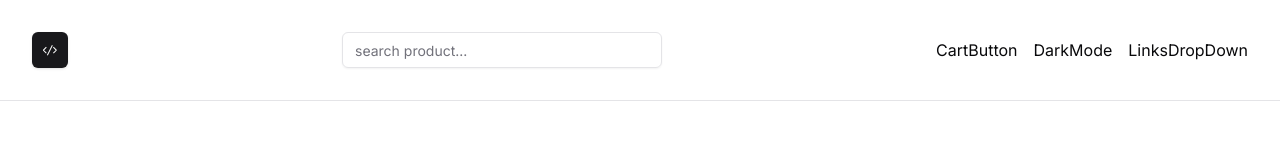
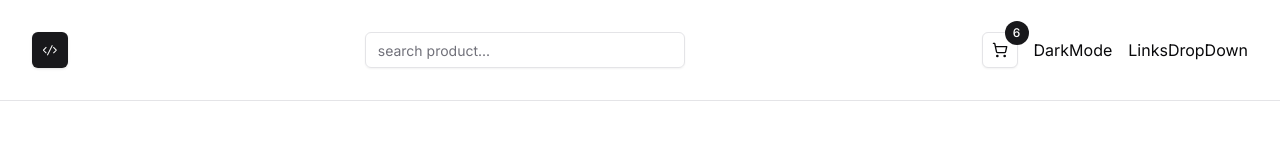
Before and after one commit to thatsehannah/nextjs-storefront, a Next.js app: page / in a window 1280 px wide. Shown: the top 160 px of the page. Built offline with nearby package versions, Linux system fonts and the light colour scheme.

Commit message:
creating a cart button with span to show num of items in cart

```diff
--- a/components/navbar/components/CartButton.tsx
+++ b/components/navbar/components/CartButton.tsx
@@ -1,7 +1,26 @@
 import React from 'react';
+import Link from 'next/link';
+import { Button } from '@/components/ui/button';
+import { LuShoppingCart } from 'react-icons/lu';
 
-const CartButton = () => {
-  return <div>CartButton</div>;
+const CartButton = async () => {
+  const numItemsInCart = 6; //temp value; will be doing a database query for this value later
+
+  return (
+    <Button
+      asChild
+      variant='outline'
+      size='icon'
+      className='flex justify-center items-center relative'
+    >
+      <Link href='/cart'>
+        <LuShoppingCart />
+        <span className='absolute -top-3 -right-3 bg-primary text-white rounded-full h-6 w-6 flex items-center justify-center text-xs'>
+          {numItemsInCart}
+        </span>
+      </Link>
+    </Button>
+  );
 };
 
 export default CartButton;
```
